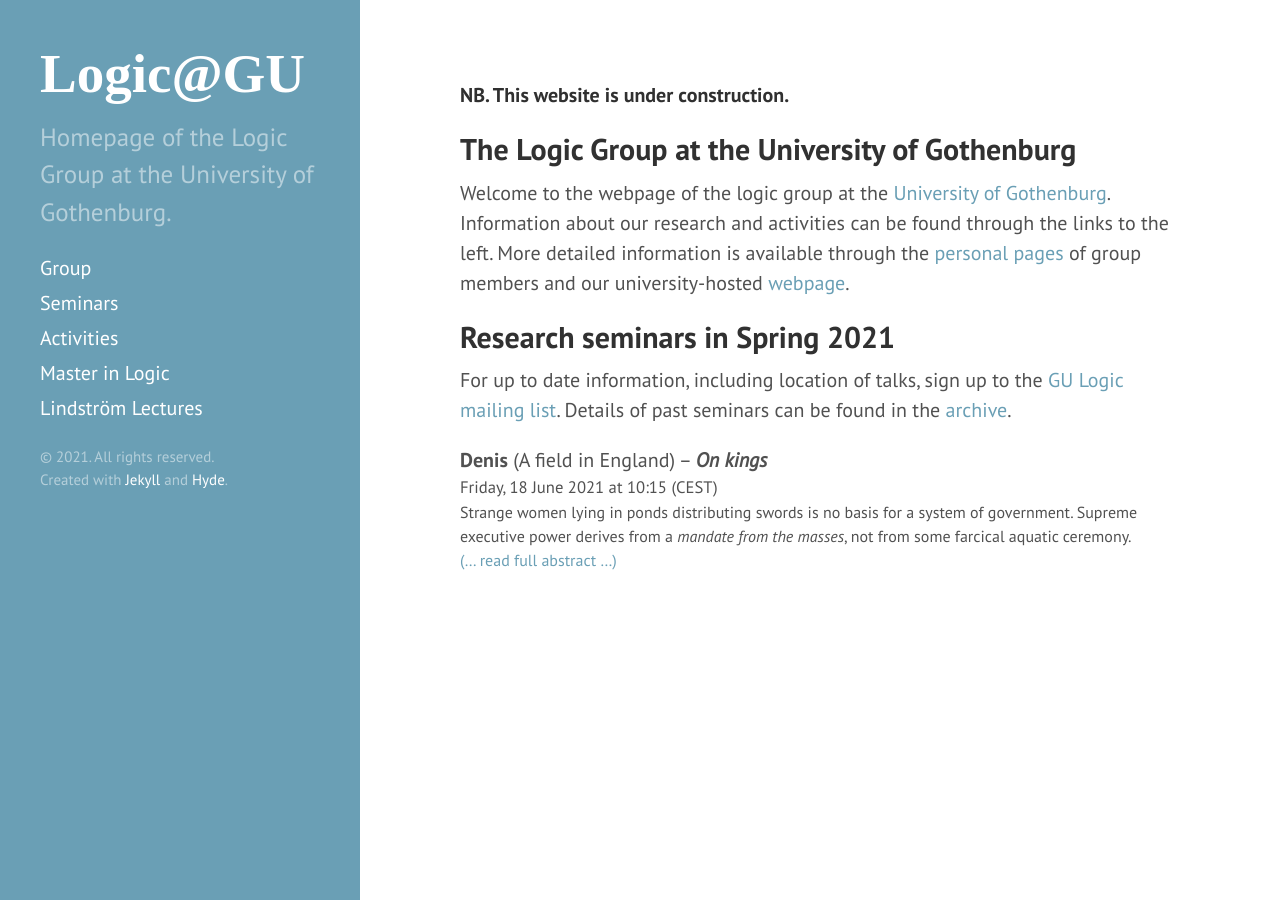
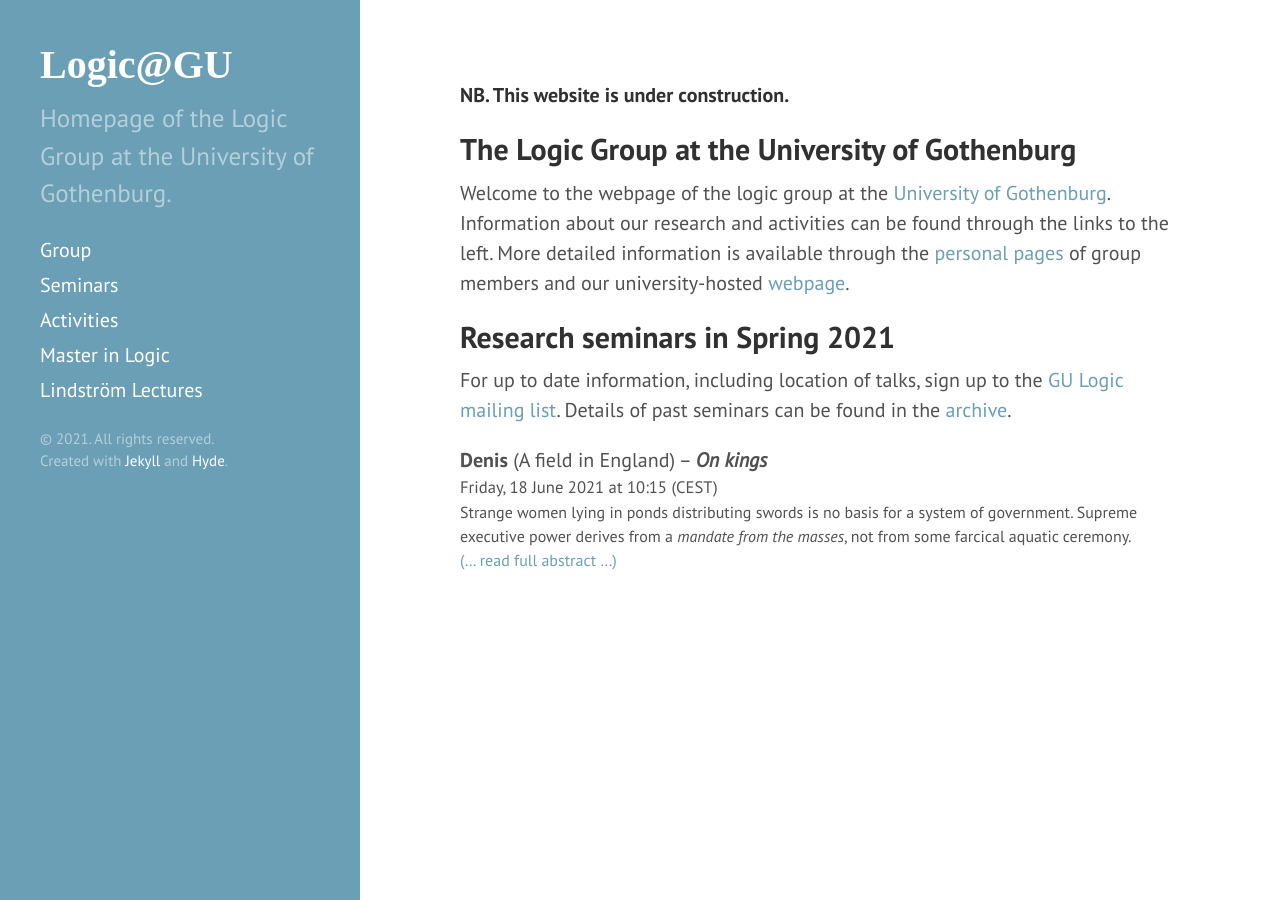
Before and after one commit to greleigh/Logic-GU, a Jekyll site: the page built from index.md, in a window 1280 px wide. Built offline with Jekyll 4.4.1, drawn with Linux system fonts in a browser that asks for light colours; some web fonts are replaced.

Commit message:
adjust display size

```diff
--- a/assets/css/hyde.css
+++ b/assets/css/hyde.css
@@ -82,7 +82,7 @@ html {
   font-family: minion-3-display, serif;
   font-weight: 700;
   font-style: normal;
-  font-size: 2.75rem;
+  font-size: 2rem;
 }
 
 /* Sidebar nav */
```
